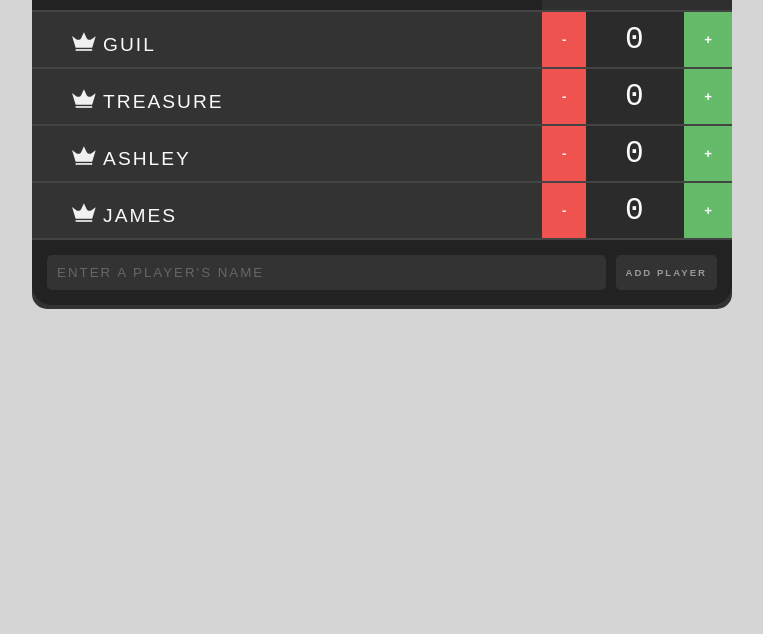
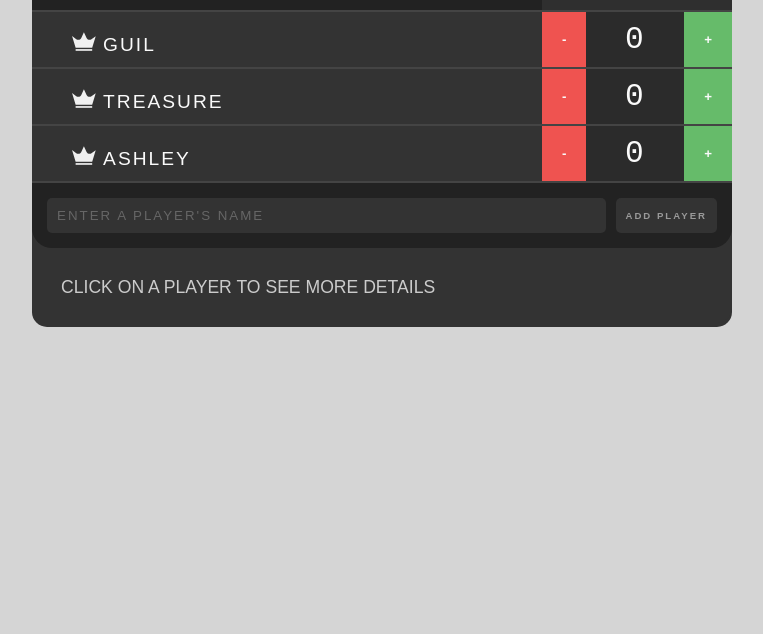
Before and after one commit to umair8794/React-Redux, a React app: page / in a window 1280 px wide. Shown: the part 166-800 px from the top of the page, without its empty margins (258-1021 px from the left). Built offline with nearby package versions, Linux system fonts and the light colour scheme.

Commit message:
React with Redux: Player detail challenge

```diff
--- a/src/actions/player.js
+++ b/src/actions/player.js
@@ -21,3 +21,10 @@ export const updatePlayerScore = (index, score) => {
         score
     };
 }
+
+export const selectPlayer = (index) => {
+    return {
+        type: PlayerActionTypes.SELECT_PLAYER,
+        index
+    };
+}
--- a/src/actiontypes/player.js
+++ b/src/actiontypes/player.js
@@ -1,3 +1,4 @@
 export const ADD_PLAYER = "player/ADD_PLAYER";
 export const REMOVE_PLAYER = "player/REMOVE_PLAYER";
 export const UPDATE_PLAYER_SCORE = "player/UPDATE_PLAYER_SCORE";
+export const SELECT_PLAYER = "player/SELECT_PLAYER";
--- a/src/components/Player.js
+++ b/src/components/Player.js
@@ -11,7 +11,8 @@ class Player extends PureComponent {
         index: PropTypes.number.isRequired,
         isHighScore: PropTypes.bool.isRequired,
         removePlayer: PropTypes.func.isRequired,
-        changeScore: PropTypes.func.isRequired
+        changeScore: PropTypes.func.isRequired,
+        selectPlayer: PropTypes.func.isRequired
     };
 
     render() {
@@ -21,13 +22,17 @@ class Player extends PureComponent {
             index,
             isHighScore,
             removePlayer,
-            changeScore
+            changeScore,
+            selectPlayer
         } = this.props;
 
         return (
-            <div className="player">
+            <div className="player" onClick={() => selectPlayer(index)}>
                 <div className="player-name">
-                    <a className="remove-player" onClick={() => removePlayer(index)}>✖</a>
+                    <a className="remove-player" onClick={(event) => {
+                        event.stopPropagation();
+                        removePlayer(index);
+                    }}>✖</a>
                     <HighScoreIcon isHighScore={isHighScore} />
                     { name }
                 </div>
--- /dev/null
+++ b/src/components/PlayerDetail.js
@@ -0,0 +1,45 @@
+import React from 'react';
+import PropTypes from 'prop-types';
+import HighScoreIcon from './HighScoreIcon';
+
+const PlayerDetail = ({ player }) => {
+  if(player){
+	let highScoreIcon;
+
+	if (player.isHighScore) {
+	  highScoreIcon = <HighScoreIcon isHighScore={player.isHighScore} />;
+	}
+
+	return (
+	  <div>
+		<h3>
+			{ highScoreIcon }
+			{ player.name }
+		</h3>
+		<ul>
+		  <li>
+			<span>Score: </span>
+			{ player.score }
+		  </li>
+		  <li>
+			<span>Created: </span>
+			{ player.created }
+		  </li>
+		  <li>
+			<span>Updated: </span>
+			{ player.updated }
+		  </li>
+		</ul>
+	  </div>
+	);
+  }
+  else {
+	return (<p>Click on a player to see more details</p>);
+  }
+};
+
+PlayerDetail.propTypes = {
+	player: PropTypes.object
+}
+
+export default PlayerDetail;
--- a/src/components/PlayerList.js
+++ b/src/components/PlayerList.js
@@ -2,7 +2,7 @@ import React from 'react';
 import PropTypes from 'prop-types';
 import Player from './Player';
 
-const PlayerList = ({ players, highScore, removePlayer, changeScore }) => {
+const PlayerList = ({ players, highScore, removePlayer, changeScore, selectPlayer }) => {
     return (
         <div className="players">
             {players.map((player, index) =>
@@ -14,6 +14,7 @@ const PlayerList = ({ players, highScore, removePlayer, changeScore }) => {
                     isHighScore={player.score === highScore}
                     removePlayer={removePlayer}
                     changeScore={changeScore}
+                    selectPlayer={selectPlayer}
                 />
             )}
         </div>
@@ -24,7 +25,8 @@ PlayerList.propTypes = {
     players: PropTypes.array.isRequired,
     highScore: PropTypes.number,
     removePlayer: PropTypes.func.isRequired,
-    changeScore: PropTypes.func.isRequired
+    changeScore: PropTypes.func.isRequired,
+    selectPlayer: PropTypes.func.isRequired
 };
 
 export default PlayerList;
--- a/src/containers/Scoreboard.js
+++ b/src/containers/Scoreboard.js
@@ -6,11 +6,13 @@ import * as PlayerActionCreators from '../actions/player';
 import Header from '../components/Header';
 import PlayerList from '../components/PlayerList';
 import AddPlayerForm from '../components/AddPlayerForm';
+import PlayerDetail from '../components/PlayerDetail';
 
 class Scoreboard extends Component {
 
     static propTypes = {
-        players: PropTypes.array.isRequired
+        players: PropTypes.array.isRequired,
+        selectedPlayerIndex: PropTypes.number.isRequired
     }
 
     getHighScore = (players) => {
@@ -22,12 +24,18 @@ class Scoreboard extends Component {
     }
 
     render() {
-        const { dispatch, players } = this.props;
+        const { dispatch, players, selectedPlayerIndex } = this.props;
         const addPlayer = bindActionCreators(PlayerActionCreators.addPlayer, dispatch);
         const removePlayer = bindActionCreators(PlayerActionCreators.removePlayer, dispatch);
         const updatePlayerScore = bindActionCreators(PlayerActionCreators.updatePlayerScore, dispatch);
+        const selectPlayer = bindActionCreators(PlayerActionCreators.selectPlayer, dispatch);
 
         const highScore = this.getHighScore(players);
+
+        let selectedPlayer;
+        if (selectedPlayerIndex !== -1) {
+            selectedPlayer = players[selectedPlayerIndex];
+        }
 
         return (
             <div className="scoreboard">
@@ -37,8 +45,12 @@ class Scoreboard extends Component {
                     highScore={highScore}
                     removePlayer={removePlayer}
                     changeScore={updatePlayerScore}
+                    selectPlayer={selectPlayer}
                 />
                 <AddPlayerForm addPlayer={addPlayer} />
+                <div className="player-detail">
+                    <PlayerDetail player={selectedPlayer} />
+                </div>
             </div>
         );
     }
@@ -46,7 +58,8 @@ class Scoreboard extends Component {
 
 const mapStateToProps = state => {
     return {
-        players: state
+        players: state.players,
+        selectedPlayerIndex: state.selectedPlayerIndex
     };
 };
 
--- a/src/index.css
+++ b/src/index.css
@@ -3,6 +3,18 @@ body {
     font-family: arial;
     color: #FAFAFA;
     text-transform: uppercase;
+}
+
+ul {
+    list-style: none;
+}
+
+li {
+    margin: .65em 0;
+}
+
+h3 {
+    margin-top: 0;
 }
 
 /* ICONS */
@@ -237,3 +249,25 @@ svg {
     color: #fafafa;
     cursor: pointer;
 }
+
+.player-detail {
+    font-size: 1.1em;
+    padding: 1.65em 0 1.4em 1.65em;
+}
+
+.player-detail p {
+    margin: 0;
+    color: rgba(255, 255, 255, .75);
+}
+
+.player-detail ul {
+    padding: 0;
+    text-transform: initial;
+}
+
+.player-detail ul span {
+    color: rgba(255, 255, 255, .43);
+    display: inline-block;
+    padding-right: .6em;
+    width: 3.8em;
+}
--- a/src/reducers/player.js
+++ b/src/reducers/player.js
@@ -1,53 +1,87 @@
 import * as PlayerActionTypes from '../actiontypes/player';
 
-const initialState = [
-    {
-        name: "Guil",
-        score: 0
-    },
-    {
-        name: "Treasure",
-        score: 0
-    },
-    {
-        name: "Ashley",
-        score: 0
-    },
-    {
-        name: "James",
-        score: 0
-    }
-];
+const initialState = {
+    players: [
+        {
+            name: "Guil",
+            score: 0,
+            created: '11/8/2016',
+            updated: '11/9/2016'
+        },
+        {
+            name: "Treasure",
+            score: 0,
+            created: '11/9/2016',
+            updated: '11/10/2016'
+        },
+        {
+            name: "Ashley",
+            score: 0,
+            created: '11/11/2016',
+            updated: '11/12/2016'
+        }
+    ],
+    selectedPlayerIndex: -1
+};
 
 export default function Player(state = initialState, action) {
+    let date = new Date();
+    let day = date.getDate();
+    let month = date.getMonth() + 1;
+    let year = date.getFullYear();
+
     switch (action.type) {
         case PlayerActionTypes.ADD_PLAYER:
-            return [
-                ...state,
+            const addedPlayerList = [
+                ...state.players,
                 {
                     name: action.name,
-                    score: 0
+                    score: 0,
+                    created: `${month}/${day}/${year}`,
+                    updated: `${month}/${day}/${year}`
                 }
             ];
 
+            return {
+                ...state,
+                players: addedPlayerList
+            };
+
         case PlayerActionTypes.REMOVE_PLAYER:
-            return [
-                ...state.slice(0, action.index),
-                ...state.slice(action.index + 1)
+            const removedPlayerList = [
+                ...state.players.slice(0, action.index),
+                ...state.players.slice(action.index + 1)
             ];
 
+            return {
+                ...state,
+                players: removedPlayerList
+            };
+
         case PlayerActionTypes.UPDATE_PLAYER_SCORE:
-            return state.map((player, index) => {
+            const updatedPlayerList = state.players.map((player, index) => {
                 if (index === action.index) {
                     return {
                         ...player,
-                        score: player.score + action.score
+                        score: player.score + action.score,
+                        updated: `${month}/${day}/${year}`
                     };
                 }
 
                 return player;
             });
 
+            return {
+                ...state,
+                players: updatedPlayerList
+            };
+
+        case PlayerActionTypes.SELECT_PLAYER:
+            return {
+                ...state,
+                selectedPlayerIndex: action.index
+            };
+
         default:
             return state;
     }
```
